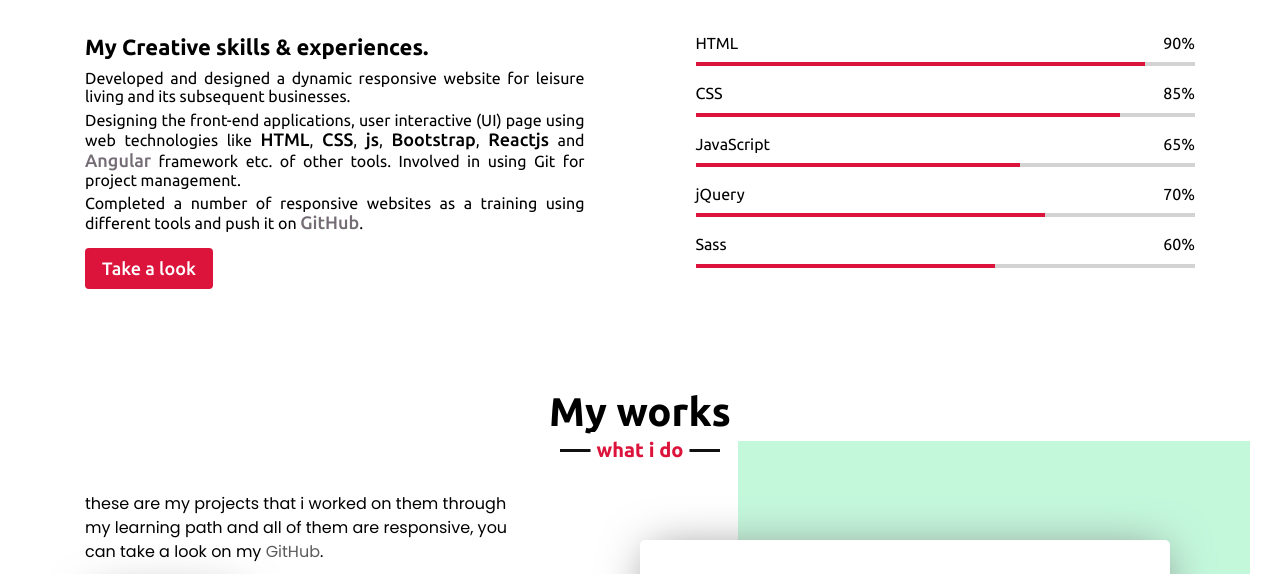
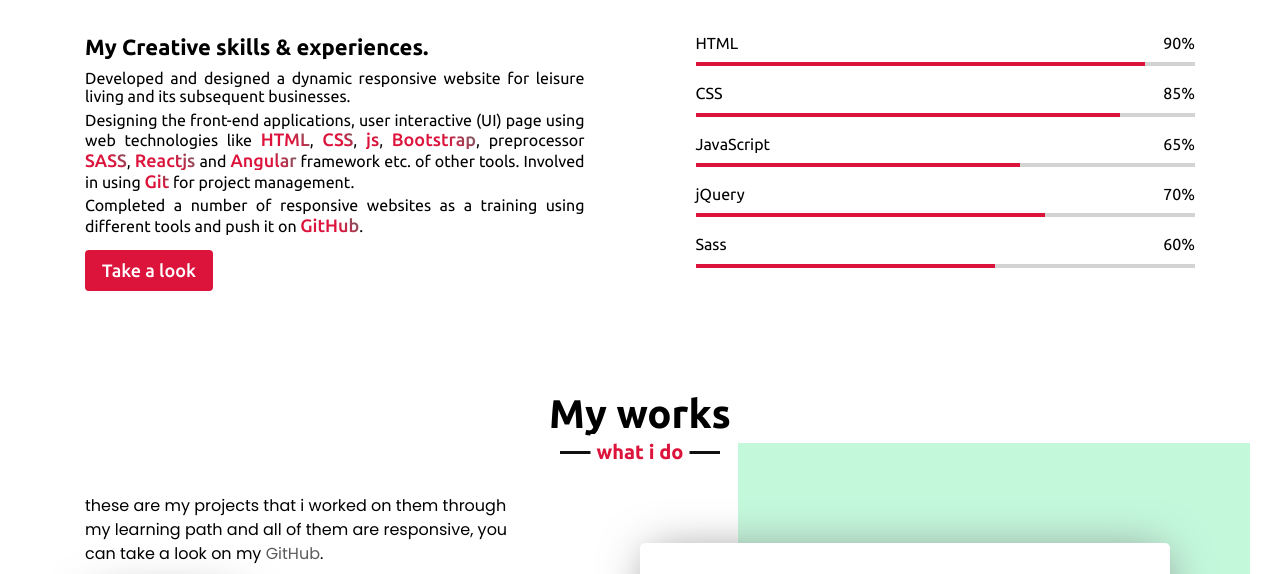
Before and after one commit to Ahmed-Elkassas/Portfolio_Design, a plain HTML site: page index.html in a window 1280 px wide. Shown: the part 1981-2555 px from the top of the page. Drawn offline with nearby package versions, Linux system fonts and the light colour scheme.

Commit message:
edit color

```diff
--- a/css/style.css
+++ b/css/style.css
@@ -576,8 +576,12 @@ section {
 .skills .left ul li span {
   font-weight: 500;
   font-size: 18px;
-}
-.skills .left ul li span:last-child {
+    background: -webkit-linear-gradient(35deg, crimson 60%, rgba(24, 23, 23, 0.644));
+    -webkit-background-clip: text;
+    background-clip: text;
+    -webkit-text-fill-color: transparent;
+  }
+.skills .left ul li:nth-of-type(3) span:last-child {
   color: rgb(116, 108, 116);
 }
 .skills .skills-content a {
--- a/index.html
+++ b/index.html
@@ -148,9 +148,10 @@
               <li>
                 Designing the front-end applications, user interactive (UI) page
                 using web technologies like <span>HTML</span>, <span>CSS</span>,
-                <span>js</span>, <span>Bootstrap</span>,
-                <span>Reactjs</span> and <span>Angular</span> framework etc. of
-                other tools. Involved in using Git for project management.
+                <span>js</span>, <span>Bootstrap</span>, preprocessor
+                <span>SASS</span>, <span>Reactjs</span> and
+                <span>Angular</span> framework etc. of other tools. Involved in
+                using <span>Git</span> for project management.
               </li>
               <li>
                 Completed a number of responsive websites as a training using
```
